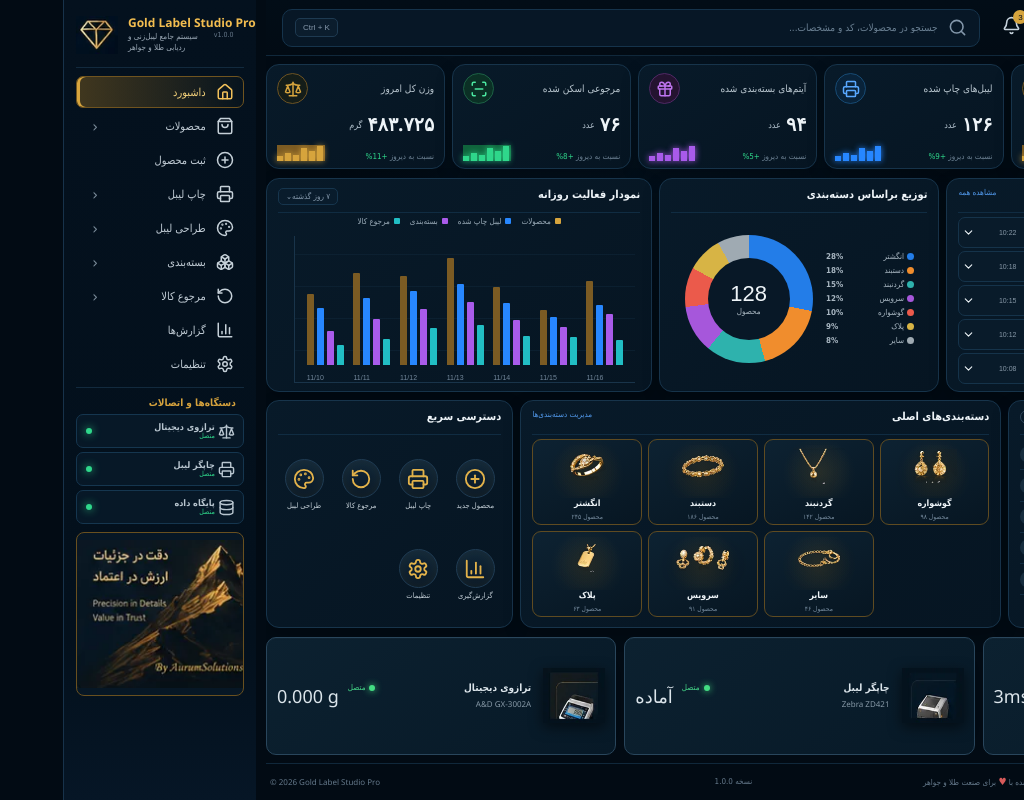
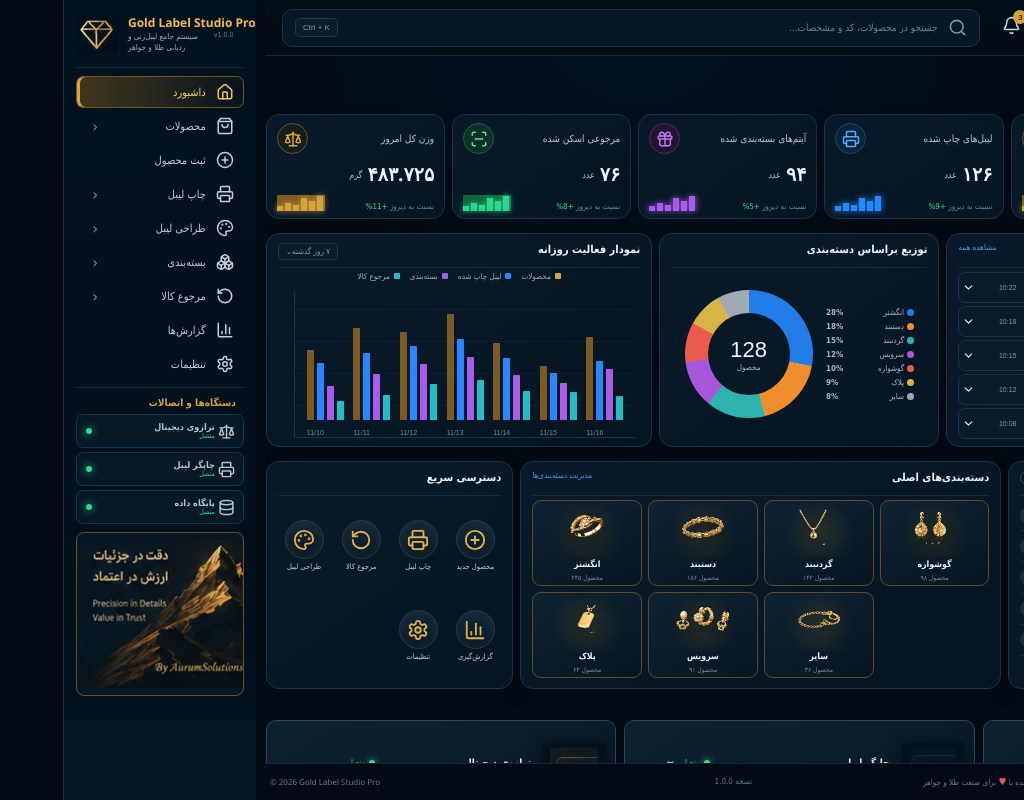
Before and after one commit to amirnourhan-max/Gold-Label-Studio-Pro, a React (Vite) app: page / in a window 1280 px wide. Shown: the whole page, without its empty margins (256-1280 px from the left). Built offline with nearby package versions, Linux system fonts and the light colour scheme.

Commit message:
style: tighten dashboard and returns mockup alignment

```diff
--- a/src/features/operations/returns-page.css
+++ b/src/features/operations/returns-page.css
@@ -1,5 +1,5 @@
 .returns-workspace {
-  height: 100%; min-height: 0; overflow: hidden; padding: 8px 0 7px; direction: rtl;
+  height: 100%; min-height: 0; overflow: hidden; padding: 2px 0 7px; direction: rtl;
   display: grid; grid-template-rows: 56px 86px minmax(0, 1fr); gap: 9px;
   color: #dce5eb; background: radial-gradient(circle at 48% 27%, #10212d 0, #071520 50%, #04111b 100%); font-size: 11px;
 }
@@ -18,9 +18,9 @@
 .returns-metric strong { margin-top: 4px; color: #dfe5e9; font-family: var(--font-latin); font-size: 22px; line-height: 1; font-weight: 500; }.returns-metric em { margin-top: 3px; color: #36d778; font-family: var(--font-latin); font-size: 10px; font-style: normal; }
 .returns-metric.tone-blue .returns-metric-icon { color: #348ffc; background: #112e51; }.returns-metric.tone-gold .returns-metric-icon { color: #e6b34b; background: #3a3221; }.returns-metric.tone-red .returns-metric-icon { color: #fb5e5e; background: #422429; }.returns-metric.tone-green .returns-metric-icon { color: #3bd275; background: #143727; }
 
-.returns-content { min-height: 0; display: grid; grid-template-columns: minmax(0, 1fr) 250px; gap: 11px; direction: ltr; }
-.returns-primary { min-height: 0; display: grid; grid-template-rows: 198px 92px minmax(0, 1fr) 59px; gap: 10px; direction: rtl; }
-.returns-scan-panel { position: relative; overflow: hidden; display: grid; grid-template-columns: 190px minmax(0, 1fr) 125px; align-items: center; direction: ltr; border: 1px solid #c49335; border-radius: 10px; background: radial-gradient(circle at 15% 55%, #6d512633, transparent 25%), linear-gradient(115deg, #141c21, #0b151d); box-shadow: inset 0 0 28px #d3a3420c; }
+.returns-content { min-height: 0; display: grid; grid-template-columns: minmax(0, 1fr) 250px; gap: 11px; margin: 21px 0 14px; direction: ltr; }
+.returns-primary { min-height: 0; display: grid; grid-template-rows: 198px 92px minmax(0, 1fr) 73px; gap: 10px; direction: rtl; }
+.returns-scan-panel { position: relative; overflow: hidden; display: grid; grid-template-columns: 190px minmax(0, 1fr) 125px; align-items: center; direction: ltr; border: 1px solid #c49335; border-radius: 10px; background: radial-gradient(circle at 15% 55%, #6d512633, transparent 25%), linear-gradient(115deg, #171b1f, #0b151d); box-shadow: inset 0 0 28px #d3a3420c; }
 .returns-scanner-reference { width: min(157px, 100%); height: auto; aspect-ratio: 1; object-fit: contain; justify-self: center; image-rendering: auto; filter: drop-shadow(0 0 8px #b47d28); }.returns-scan-copy { grid-column: 2; text-align: center; }
 .returns-scan-copy h2 { margin: 0; color: #f1f3f4; font-size: 23px; }.returns-scan-copy > p { margin: 4px 0 10px; color: #c3cbd0; font-size: 11px; }
 .returns-scan-copy label { height: 53px; display: flex; align-items: center; border: 2px solid #e1ac43; border-radius: 9px; color: #d8dee2; background: #131d24; box-shadow: 0 0 12px #d9a6415e, inset 0 0 12px #0008; }
@@ -47,7 +47,7 @@
 
 @media (max-width: 1250px) {
   .returns-workspace { grid-template-rows: 52px 76px minmax(0, 1fr); gap: 7px; font-size: 10px; }
-  .returns-content { grid-template-columns: minmax(0, 1fr) 225px; gap: 8px; }.returns-primary { grid-template-rows: 176px 78px minmax(0, 1fr) 54px; gap: 7px; }
+  .returns-content { grid-template-columns: minmax(0, 1fr) 225px; gap: 8px; margin: 14px 0 10px; }.returns-primary { grid-template-rows: 176px 78px minmax(0, 1fr) 60px; gap: 7px; }
   .returns-scan-panel { grid-template-columns: 150px minmax(0, 1fr) 70px; }.returns-scanner-reference { width: 126px; }.returns-scan-copy h2 { font-size: 20px; }.returns-scan-copy label { height: 45px; }
   .returns-feedback article > span { width: 44px; height: 44px; }.returns-feedback article { padding: 6px 10px; }.returns-error { grid-template-columns: 50px minmax(0, 1fr); }.returns-success { grid-template-columns: 50px minmax(0, 1fr) 68px; }.returns-success img { width: 64px; height: 56px; }
   .returns-details { grid-template-rows: 220px 135px minmax(0, 1fr); gap: 7px; }.returns-latest > div { height: 159px; grid-template-rows: 82px minmax(0, 1fr); }.returns-latest img { width: 96px; height: 80px; }.returns-reader > div { height: 81px; }.returns-reader > div > span { width: 58px; height: 58px; }
--- a/src/styles/dashboard.css
+++ b/src/styles/dashboard.css
@@ -1,10 +1,10 @@
 .dashboard{
   direction:rtl;
-  padding:8px 0;
+  padding:58px 0 8px;
   display:grid;
   grid-template-rows:clamp(108px,12vh,132px) clamp(220px,25.8vh,280px) clamp(230px,24.8vh,270px) clamp(124px,12.8vh,139px);
-  align-content:space-between;
-  gap:8px;
+  align-content:start;
+  gap:18px;
   min-width:0;
   min-height:0;
   height:100%;
@@ -191,6 +191,7 @@
   display:grid;
   grid-template-columns:repeat(3,minmax(0,1fr));
   gap:8px;
+  margin-top:17px;
 }
 .device-card{
   direction:rtl;
@@ -218,7 +219,7 @@
 .device-copy{min-width:0;display:grid;gap:5px}.device-copy>div{display:flex;align-items:center;justify-content:space-between;gap:7px}.device-copy b{font-size:10px;color:#dce5eb}.device-copy em{display:inline-flex;align-items:center;gap:4px;color:#45d487;font-size:8px;font-style:normal}.device-copy em i{width:6px;height:6px;border-radius:50%;background:#43dc82;box-shadow:0 0 7px #43dc82}.device-copy small{color:#8799a7;font:8px var(--font-latin);white-space:nowrap;overflow:hidden;text-overflow:ellipsis}.device-card>strong{font:22px var(--font-latin);font-weight:500;color:#dce5eb;white-space:nowrap}
 
 @media(max-width:1366px){
-  .dashboard{grid-template-rows:clamp(105px,11.7vh,126px) clamp(214px,25vh,260px) clamp(228px,24vh,260px) clamp(118px,12vh,132px)}
+  .dashboard{grid-template-rows:clamp(105px,11.7vh,126px) clamp(214px,25vh,260px) clamp(228px,24vh,260px) clamp(118px,12vh,132px);gap:14px}
   .dashboard-top,.analytics-grid,.operations-grid{gap:7px}
   .metric-card{padding:8px 10px 7px}
   .metric-main strong{font-size:19px}
@@ -230,7 +231,7 @@
     overflow:auto;
     grid-template-rows:auto;
     align-content:start;
-    padding-bottom:12px;
+    padding:30px 0 12px;
   }
   .dashboard-top{
     grid-template-columns:repeat(3,minmax(0,1fr));
@@ -258,7 +259,7 @@
   .dashboard-devices{grid-template-columns:1fr;grid-auto-rows:112px}
 }
 @media(max-height:720px) and (min-width:1181px){
-  .dashboard{gap:6px;padding:6px 0;overflow:auto;grid-template-rows:96px 205px 220px 112px;align-content:start}
+  .dashboard{gap:8px;padding:22px 0 10px;overflow:auto;grid-template-rows:96px 205px 220px 112px;align-content:start}
   .panel{padding:7px 9px}
   .panel-title{height:22px}
   .activity-row{height:28px}
```
